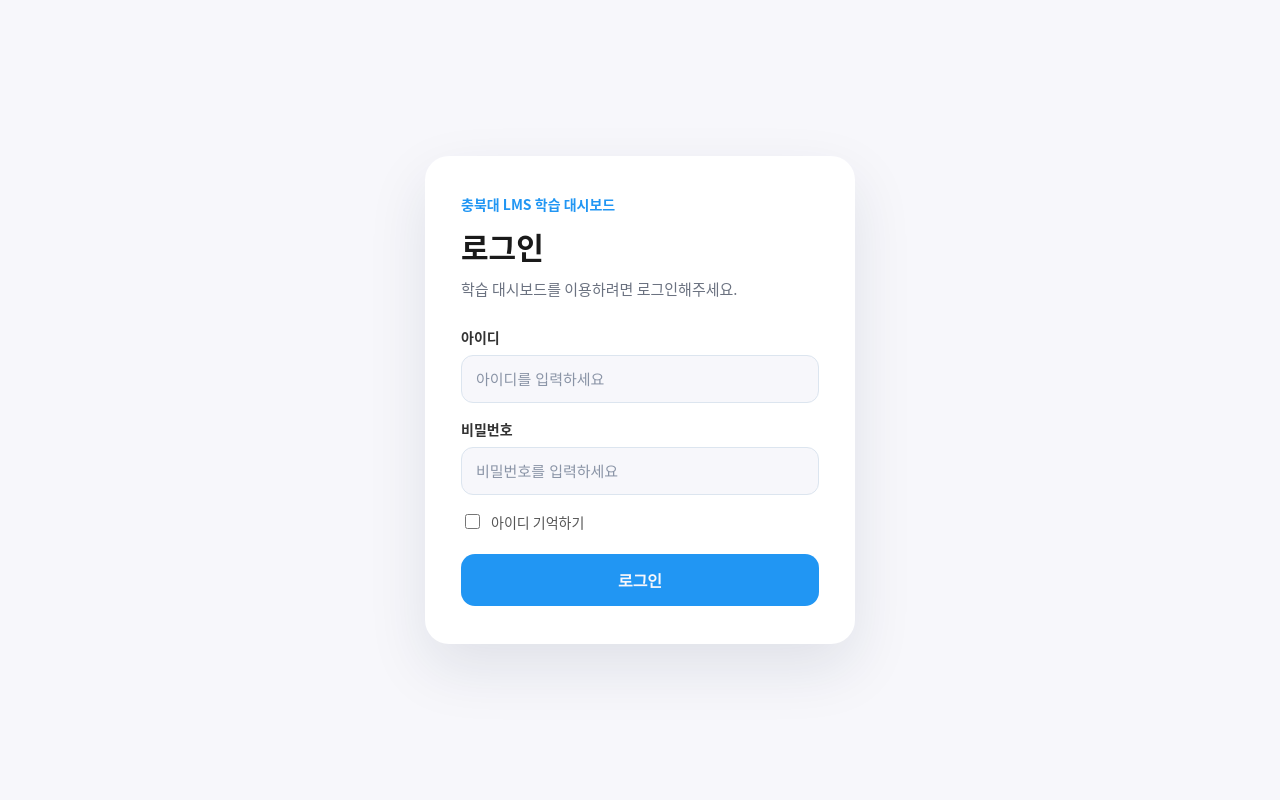
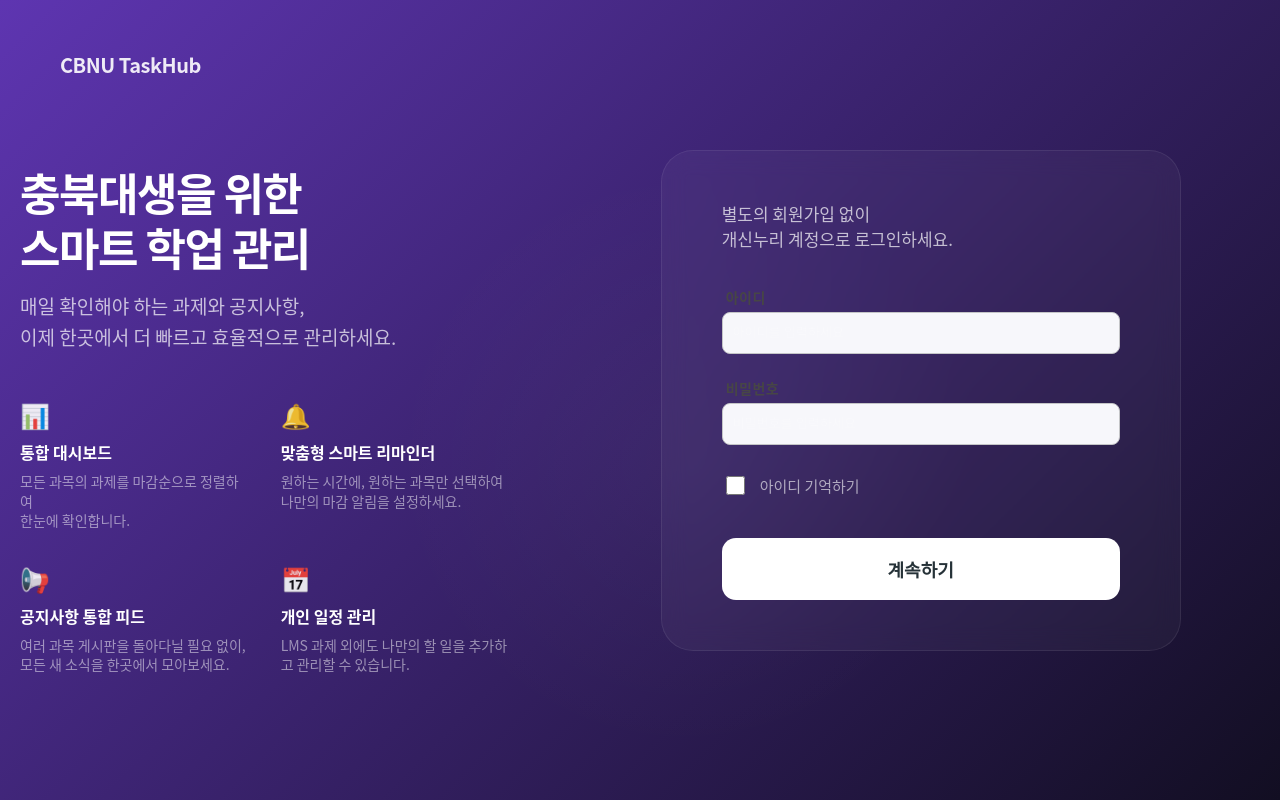
Before and after one commit to KadenID/OSBP_Team_NULL, a React (Vite) app in the folder client/: page / in a window 1280 px wide. Built offline with nearby package versions, Linux system fonts and the light colour scheme; no server answers.

Commit message:
로그인 페이지 UI 개편

```diff
--- a/client/src/Components/login_page/LoginPage.css
+++ b/client/src/Components/login_page/LoginPage.css
@@ -1,177 +1,288 @@
 .login-page {
   width: 100%;
-  min-height: 100vh;
-  min-height: 100dvh;
-  display: grid;
-  place-items: center;
-  padding: 32px 20px;
-  box-sizing: border-box;
+  height: 100vh;
+  height: 100dvh;
+  display: flex;
+  /* 세련된 슬레이트 그레이 & 다크 스틸 그라데이션 */
+  background: linear-gradient(135deg, #5E35B1 0%, #120E22 100%);
+  font-family: "Noto Sans CJK KR", "Noto Sans KR", system-ui, sans-serif;
   overflow: hidden;
-  background: var(--bg);
-  font-family: "Noto Sans CJK KR", "Noto Sans KR", system-ui, sans-serif;
+  position: relative;
 }
 
-/* 로그인 카드 영역 */
-.login-card {
-  width: min(100%, 430px);
-  padding: 38px 36px;
-  border-radius: 24px;
-  background: var(--bg-card);
-  box-shadow: 0 24px 60px var(--login-card-shadow);
+/* 배경에 깊이감을 더하는 은은한 빛 효과 */
+.login-page::before {
+  content: "";
+  position: absolute;
+  top: 20%;
+  left: 30%;
+  width: 600px;
+  height: 600px;
+  background: radial-gradient(circle, rgba(255, 255, 255, 0.03) 0%, transparent 70%);
+  z-index: 0;
 }
 
-.login-title-area {
-  margin-bottom: 28px;
+/* 좌측: 서비스 소개 영역 */
+.login-intro-side {
+  flex: 1;
+  padding: 80px 50px 80px 20px;
+  display: flex;
+  flex-direction: column;
+  justify-content: center;
+  align-items: flex-end;
+  color: white;
+  z-index: 1;
 }
 
-.login-label {
-  margin: 0 0 10px;
-  color: var(--primary);
-  font-size: 14px;
-  font-weight: 700;
+.brand-info {
+  position: absolute;
+  top: 50px;
+  left: 60px;
 }
 
-.login-title-area h1 {
-  margin: 0;
-  color: var(--text-main);
-  font-size: 30px;
+.brand-logo {
+  font-size: 20px;
   font-weight: 800;
+  letter-spacing: -0.5px;
+  display: flex;
+  align-items: center;
+  color: rgba(255, 255, 255, 0.9);
 }
 
-.login-title-area p:last-child {
-  margin: 10px 0 0;
-  color: var(--login-sub-text);
-  font-size: 15px;
+.intro-content {
+  max-width: 500px;
+  width: 100%;
+  margin-top: 40px;
 }
 
-/* 로그인 입력 폼 */
-.login-form,
-.login-field {
+.intro-content h1 {
+  font-size: 44px;
+  font-weight: 800;
+  line-height: 1.25;
+  margin: 0 0 16px;
+  word-break: keep-all;
+  letter-spacing: -1.5px;
+  color: white;
+}
+
+.intro-content p {
+  font-size: 19px;
+  line-height: 1.6;
+  color: rgba(255, 255, 255, 0.7);
+  margin: 0;
+  font-weight: 400;
+}
+
+.feature-list {
+  display: grid;
+  grid-template-columns: 1fr 1fr;
+  gap: 30px;
+  margin-top: 45px;
+}
+
+.feature-item {
   display: flex;
   flex-direction: column;
+  gap: 8px;
+}
+
+.feature-item .icon {
+  font-size: 24px;
+  margin-bottom: 0px;
+  opacity: 0.9;
+}
+
+.feature-item span {
+  font-size: 16px;
+  font-weight: 600;
+  color: white;
+}
+
+.feature-item p {
+  font-size: 14px;
+  color: rgba(255, 255, 255, 0.5);
+  line-height: 1.4;
+  margin: 0;
+}
+
+/* 우측: 로그인 폼 영역 (배경 통합 및 유리 효과) */
+.login-form-side {
+  flex: 1.3; /* 폼 영역 비율 소폭 확대 */
+  display: flex;
+  align-items: center;
+  justify-content: center;
+  padding: 40px;
+  z-index: 1;
+}
+
+.login-form-container {
+  width: 100%;
+  max-width: 520px; /* 폭 확장: 420px -> 520px */
+  padding: 50px 60px; /* 안쪽 여백 조정 */
+  background: rgba(255, 255, 255, 0.04);
+  backdrop-filter: blur(12px);
+  -webkit-backdrop-filter: blur(12px);
+  border-radius: 32px;
+  border: 1px solid rgba(255, 255, 255, 0.08);
+}
+
+.login-header {
+  margin-bottom: 36px;
+}
+
+.login-header p {
+  font-size: 17px; /* 폰트 크기 소폭 확대 */
+  color: rgba(255, 255, 255, 0.7);
+  margin: 0;
+  font-weight: 500;
 }
 
 .login-form {
-  gap: 16px;
+  display: flex;
+  flex-direction: column;
+  gap: 24px; /* 필드 간 간격 조정 */
 }
 
-.login-field {
-  gap: 8px;
+.input-field {
+  display: flex;
+  flex-direction: column;
+  gap: 10px;
 }
 
-.login-field label {
-  color: var(--login-label-text);
+.input-field label {
   font-size: 14px;
   font-weight: 700;
+  color: rgba(255, 255, 255, 0.8);
+  margin-left: 2px;
+  letter-spacing: 0.5px;
 }
 
-.login-field input {
-  height: 48px;
-  border: 1px solid var(--login-input-border);
-  border-radius: 12px;
-  padding: 0 14px;
-  color: var(--text-main);
-  font-size: 15px;
-  background: var(--bg);
-  outline: none;
+.input-field input {
+  height: 60px; /* 높이 확대: 56px -> 60px */
+  background: rgba(255, 255, 255, 0.07);
+  border: 1px solid rgba(255, 255, 255, 0.1);
+  border-radius: 14px;
+  padding: 0 24px;
+  font-size: 17px;
+  color: white;
+  transition: all 0.3s ease;
 }
 
-.login-field input::placeholder {
-  color: var(--login-placeholder);
+.input-field input::placeholder {
+  color: rgba(255, 255, 255, 0.25);
 }
 
-.login-field input:focus {
-  border-color: var(--primary);
-  box-shadow: 0 0 0 4px var(--login-focus-shadow);
+.input-field input:focus {
+  background: rgba(255, 255, 255, 0.12);
+  border-color: rgba(255, 255, 255, 0.3);
+  outline: none;
+  box-shadow: 0 8px 32px rgba(0, 0, 0, 0.2);
 }
 
-.remember-row {
+.login-options {
+  display: flex;
+  justify-content: space-between;
+  align-items: center;
+  margin-top: 4px;
+}
+
+.remember-me {
   display: flex;
   align-items: center;
-  gap: 8px;
-  color: var(--login-muted-text);
-  font-size: 14px;
+  gap: 12px;
+  font-size: 15px;
+  color: rgba(255, 255, 255, 0.6);
   cursor: pointer;
 }
 
-.remember-row input {
-  width: 15px;
-  height: 15px;
-  accent-color: var(--primary);
+.remember-me input {
+  width: 19px;
+  height: 19px;
+  accent-color: #5E35B1;
 }
 
-/* 로그인 버튼과 상태 표시 */
-.login-button {
-  width: 100%;
-  height: 52px;
-  margin-top: 6px;
+.login-submit-btn {
+  height: 62px; /* 높이 확대 */
+  background: white;
+  color: #263238;
   border: none;
   border-radius: 14px;
-  background: var(--primary);
-  color: var(--bg);
-  font-size: 16px;
+  font-size: 18px;
   font-weight: 800;
   cursor: pointer;
-  transition: background 0.2s ease, transform 0.2s ease, box-shadow 0.2s ease;
+  margin-top: 16px;
+  transition: all 0.3s cubic-bezier(0.4, 0, 0.2, 1);
 }
 
-.login-button:not(:disabled):hover {
-  background: var(--primary-hover);
-  box-shadow: 0 10px 22px var(--login-button-shadow);
-  transform: translateY(-1px);
+.login-submit-btn:hover:not(:disabled) {
+  background: #eceff1;
+  transform: translateY(-2px);
+  box-shadow: 0 12px 24px rgba(0, 0, 0, 0.2);
 }
 
-.login-button:not(:disabled):active {
-  transform: translateY(0);
-  box-shadow: none;
+.login-error-msg {
+  font-size: 14px;
+  color: #ff8a80;
+  margin-top: 20px;
+  padding: 14px;
+  background: rgba(255, 138, 128, 0.1);
+  border: 1px solid rgba(255, 138, 128, 0.2);
+  border-radius: 12px;
+  text-align: center;
+  font-weight: 500;
 }
 
-.login-button:disabled {
-  cursor: not-allowed;
-  opacity: 0.7;
+/* 반응형 디자인 */
+@media (max-width: 1050px) {
+  .login-intro-side {
+    padding: 60px;
+  }
+  .intro-content h1 {
+    font-size: 38px;
+  }
+  .feature-list {
+    gap: 24px;
+  }
 }
 
-.login-error {
-  margin: -4px 0 0;
-  color: var(--error);
-  font-size: 14px;
-  font-weight: 600;
+@media (max-width: 900px) {
+  .login-page {
+    flex-direction: column;
+    overflow-y: auto;
+  }
+  .login-intro-side {
+    flex: none;
+    padding: 120px 40px 60px;
+    align-items: center;
+    text-align: center;
+  }
+  .brand-info {
+    left: 50%;
+    transform: translateX(-50%);
+  }
+  .feature-list {
+    display: none;
+  }
+  .login-form-side {
+    flex: none;
+    padding: 20px 24px 80px;
+  }
+  .login-form-container {
+    background: none;
+    border: none;
+    padding: 0;
+    backdrop-filter: none;
+  }
 }
 
-/* 모바일 화면 대응 */
 @media (max-width: 480px) {
-  .login-page {
-    padding: 24px 18px;
+  .login-intro-side {
+    padding: 100px 24px 40px;
   }
-
-  .login-card {
-    width: min(100%, 340px);
-    padding: 30px 24px;
-    border-radius: 20px;
+  .intro-content h1 {
+    font-size: 30px;
   }
-
-  .login-title-area {
-    margin-bottom: 24px;
-  }
-
-  .login-label {
-    font-size: 13px;
-  }
-
-  .login-title-area h1 {
-    font-size: 28px;
-  }
-
-  .login-title-area p:last-child {
-    font-size: 14px;
-    line-height: 1.5;
-  }
-
-  .login-field input {
-    height: 50px;
-  }
-
-  .login-button {
-    height: 52px;
+  .login-form-side {
+    padding-bottom: 60px;
   }
 }
--- a/client/src/Components/login_page/LoginPage.jsx
+++ b/client/src/Components/login_page/LoginPage.jsx
@@ -147,16 +147,54 @@ function LoginPage({ onLogin }) {
 
     return (
         <main className="login-page">
-            <section className="login-card">
-                <div className="login-title-area">
-                    <p className="login-label">충북대 LMS 학습 대시보드</p>
-                    <h1>로그인</h1>
-                    <p>학습 대시보드를 이용하려면 로그인해주세요.</p>
+            {/* 좌측: 서비스 정체성 및 상세 기능 소개 */}
+            <section className="login-intro-side">
+                <div className="brand-info">
+                    <div className="brand-logo">CBNU TaskHub</div>
+                </div>
+
+                <div className="intro-content">
+                    <h1>충북대생을 위한 <br />스마트 학업 관리</h1>
+                    <p>
+                        매일 확인해야 하는 과제와 공지사항, <br />
+                        이제 한곳에서 더 빠르고 효율적으로 관리하세요.
+                    </p>
+
+                    <div className="feature-list">
+                        <div className="feature-item">
+                            <span className="icon">📊</span>
+                            <span>통합 대시보드</span>
+                            <p>모든 과목의 과제를 마감순으로 정렬하여<br />한눈에 확인합니다.</p>
+                        </div>
+                        <div className="feature-item">
+                            <span className="icon">🔔</span>
+                            <span>맞춤형 스마트 리마인더</span>
+                            <p>원하는 시간에, 원하는 과목만 선택하여 나만의 마감 알림을 설정하세요.</p>
+                        </div>
+                        <div className="feature-item">
+                            <span className="icon">📢</span>
+                            <span>공지사항 통합 피드</span>
+                            <p>여러 과목 게시판을 돌아다닐 필요 없이,<br />모든 새 소식을 한곳에서 모아보세요.</p>
+                        </div>
+                        <div className="feature-item">
+                            <span className="icon">📅</span>
+                            <span>개인 일정 관리</span>
+                            <p>LMS 과제 외에도 나만의 할 일을 추가하고 관리할 수 있습니다.</p>
+                        </div>
+                    </div>
+                </div>
+            </section>
+
+            {/* 우측: 로그인 폼 영역 */}
+            <section className="login-form-side">
+                <div className="login-form-container">
+                    <div className="login-header">
+                        <p>별도의 회원가입 없이<br/>개신누리 계정으로 로그인하세요.</p>
                     </div>
 
                     <form className="login-form" onSubmit={handleLogin}>
                         {loginFields.map((field) => (
-                        <div className="login-field" key={field.id}>
+                            <div className="input-field" key={field.id}>
                                 <label htmlFor={field.id}>{field.label}</label>
                                 <input
                                     id={field.id}
@@ -172,7 +210,8 @@ function LoginPage({ onLogin }) {
                             </div>
                         ))}
 
-                    <label className="remember-row">
+                        <div className="login-options">
+                            <label className="remember-me">
                                 <input
                                     type="checkbox"
                                     checked={rememberId}
@@ -180,13 +219,15 @@ function LoginPage({ onLogin }) {
                                 />
                                 <span>아이디 기억하기</span>
                             </label>
+                        </div>
 
-                    {errorMessage && <p className="login-error">{errorMessage}</p>}
+                        {errorMessage && <p className="login-error-msg">{errorMessage}</p>}
 
-                    <button type="submit" className="login-button" disabled={isLoading}>
-                        {isLoading ? "로그인 중..." : "로그인"}
+                        <button type="submit" className="login-submit-btn" disabled={isLoading}>
+                            {isLoading ? "인증 중..." : "계속하기"}
                         </button>
                     </form>
+                </div>
             </section>
         </main>
     );
```
Lines whose indentation alone changed are shown as unchanged.
